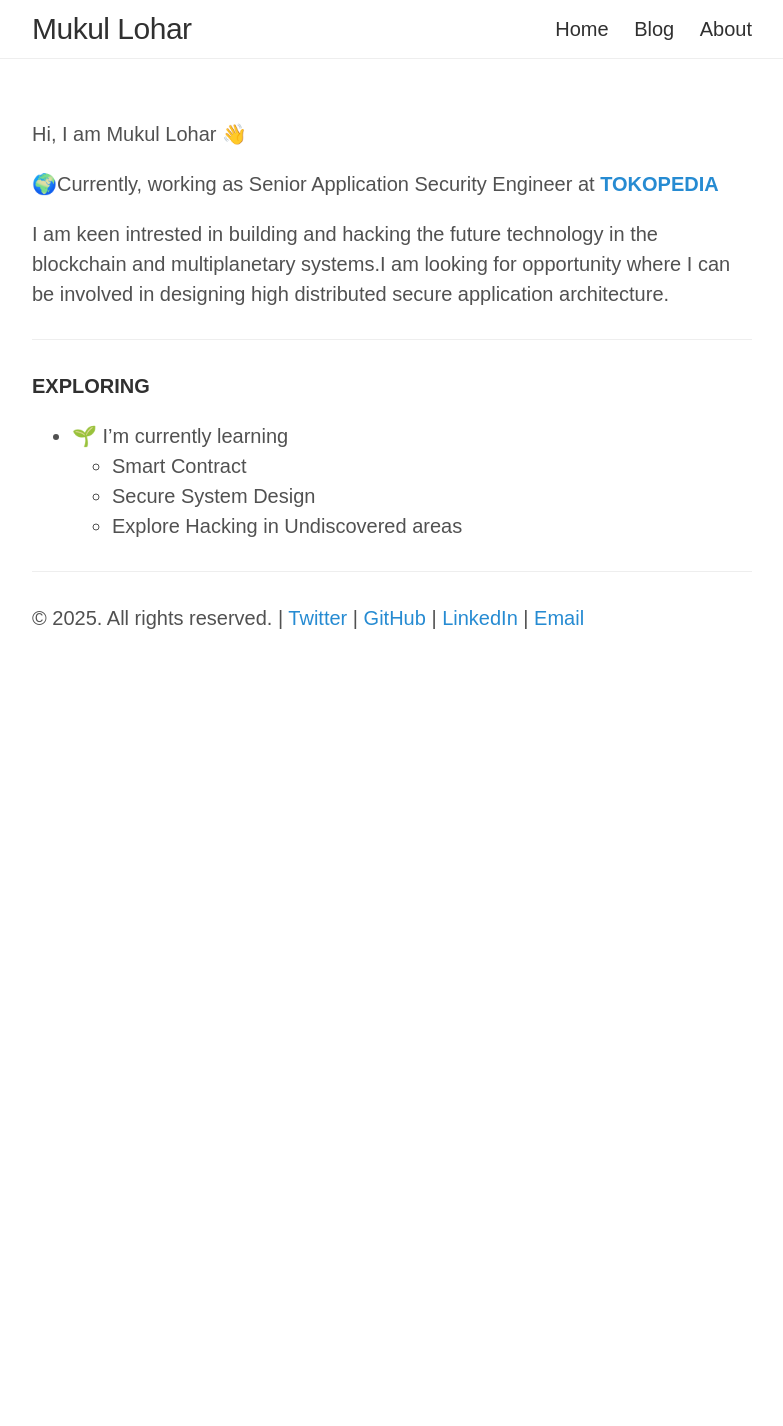
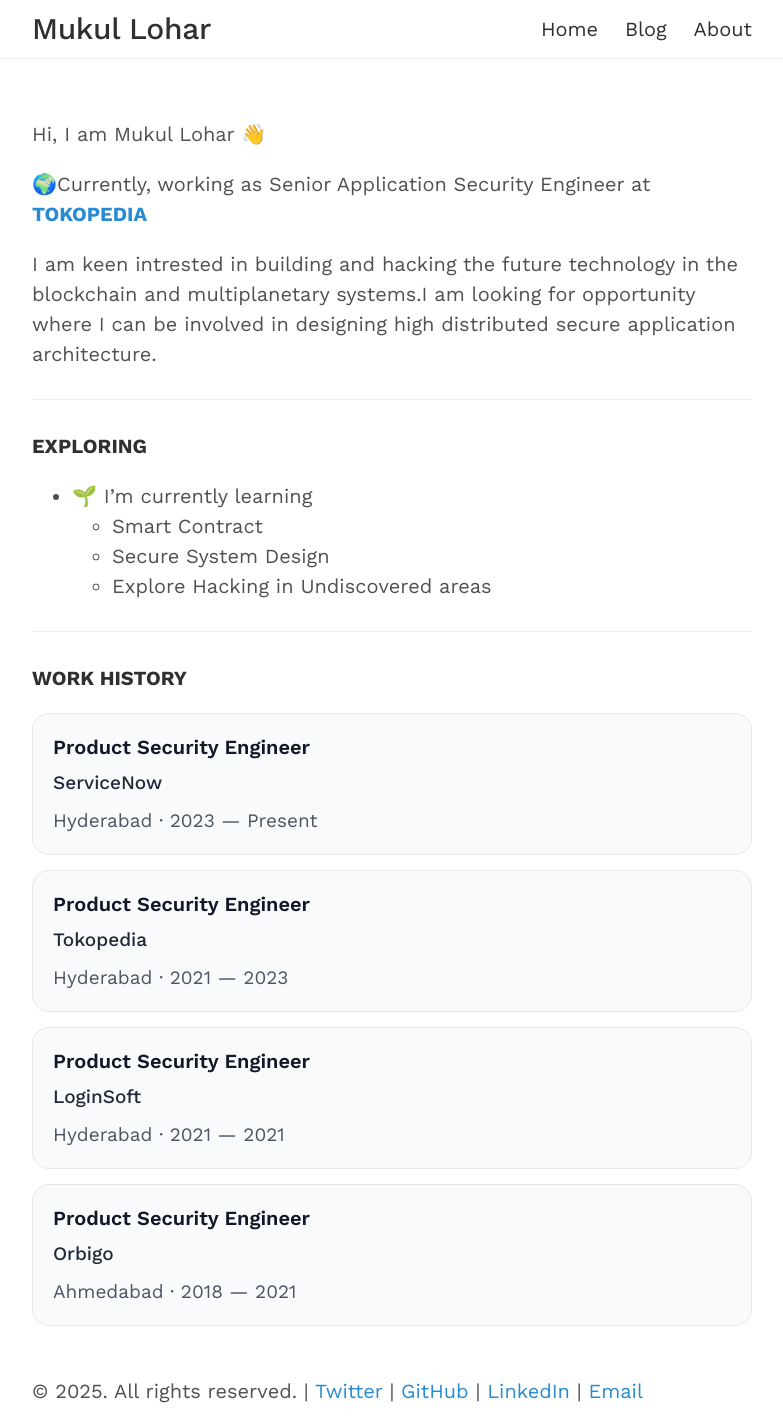
Before and after one commit to ironfisto/ironfisto.github.io, a Jekyll site: the page built from index.markdown, in a window 1280 px wide. Shown: the whole page, without its empty margins (248-1031 px from the left). Built offline with Jekyll 4.4.1, drawn with Linux system fonts in a browser that asks for light colours; before the commit the page ends 900 px from its top, so only the background shows below that.

Commit message:
added new website

```diff
--- a/_includes/head.html
+++ b/_includes/head.html
@@ -19,7 +19,7 @@
   <link rel="stylesheet" href="{{ '/public/css/poole.css' | absolute_url }}">
   <link rel="stylesheet" href="{{ '/public/css/syntax.css' | absolute_url }}">
   <link rel="stylesheet" href="{{ '/public/css/lanyon.css' | absolute_url }}">
-  <link rel="stylesheet" href="https://fonts.googleapis.com/css?family=PT+Serif:400,400italic,700%7CPT+Sans:400">
+  <link rel="stylesheet" href="https://fonts.googleapis.com/css2?family=Work+Sans:wght@400;500;600;700&display=swap">
 
   <link rel="apple-touch-icon-precomposed" sizes="144x144" href="{{ '/public/apple-touch-icon-precomposed.png' | absolute_url }}">
   <link rel="shortcut icon" href="{{ '/public/favicon.ico' | absolute_url }}">
--- a/index.markdown
+++ b/index.markdown
@@ -19,3 +19,28 @@ I am keen intrested in building and hacking the future technology in the blockch
   - Explore Hacking in Undiscovered areas
 
 ---
+
+**WORK HISTORY**
+
+<ul class="work-history">
+  <li>
+    <span class="work-history__position">Product Security Engineer</span>
+    <span class="work-history__company">ServiceNow</span>
+    <span class="work-history__meta">Hyderabad · 2023 — Present</span>
+  </li>
+  <li>
+    <span class="work-history__position">Product Security Engineer</span>
+    <span class="work-history__company">Tokopedia</span>
+    <span class="work-history__meta">Hyderabad · 2021 — 2023</span>
+  </li>
+  <li>
+    <span class="work-history__position">Product Security Engineer</span>
+    <span class="work-history__company">LoginSoft</span>
+    <span class="work-history__meta">Hyderabad · 2021 — 2021</span>
+  </li>
+  <li>
+    <span class="work-history__position">Product Security Engineer</span>
+    <span class="work-history__company">Orbigo</span>
+    <span class="work-history__meta">Ahmedabad · 2018 — 2021</span>
+  </li>
+</ul>
--- a/public/css/lanyon.css
+++ b/public/css/lanyon.css
@@ -8,14 +8,14 @@ body {
 }
 
 html {
-  font-family: sans-serif;
+  font-family: 'Work Sans', -apple-system, BlinkMacSystemFont, 'Segoe UI', sans-serif;
 }
 
 h1, h2, h3, h4, h5, h6 {
-  font-family: sans-serif;
-  font-weight: 400;
+  font-family: 'Work Sans', -apple-system, BlinkMacSystemFont, 'Segoe UI', sans-serif;
+  font-weight: 500;
   color: #313131;
-  letter-spacing: -.025rem;
+  letter-spacing: -.015rem;
 }
 
 /*
@@ -147,3 +147,46 @@ h1, h2, h3, h4, h5, h6 {
 .post-empty {
   color: #6b7280;
 }
+
+/*
+ * Work history
+ */
+
+.work-history {
+  list-style: none;
+  padding: 0;
+  margin: 0 0 2.5rem;
+  display: flex;
+  flex-direction: column;
+  gap: 0.75rem;
+}
+
+.work-history li {
+  padding: 0.9rem 1rem;
+  border: 1px solid #e5e7eb;
+  border-radius: 0.85rem;
+  background: #f9fafb;
+}
+
+.work-history__position {
+  display: block;
+  font-weight: 600;
+  color: #111827;
+  font-size: 1rem;
+  margin-bottom: 0.35rem;
+}
+
+.work-history__company {
+  display: block;
+  color: #1f2937;
+  font-size: 0.95rem;
+  font-weight: 500;
+  margin-bottom: 0.45rem;
+}
+
+.work-history__meta {
+  color: #4b5563;
+  font-size: 0.95rem;
+  display: block;
+  margin-top: 0.5rem;
+}
```
